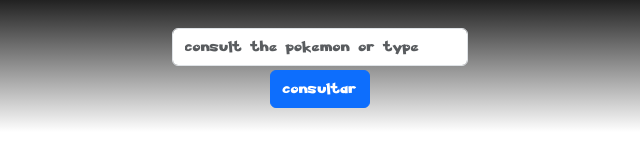
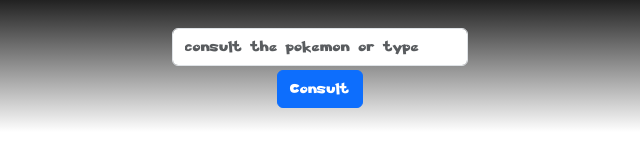
Before and after one commit to SaulloPontes/Pokedex, a plain HTML site: page index.html in a window 1280 px wide. Shown: the part 166-330 px from the top of the page, 320-960 px from the left. Drawn offline with nearby package versions, Linux system fonts and the light colour scheme.

Commit message:
Update index.html

```diff
--- a/index.html
+++ b/index.html
@@ -59,7 +59,7 @@
         <div class="mb-4" >
 
           <input type="text" id="pokemonInput" name="pokemon" class="form-control" placeholder="consult the pokemon or type" required>
-          <button type="submit" class="btn btn-primary mt-1 ">consultar</button>
+          <button type="submit" class="btn btn-primary mt-1 ">Consult</button>
 
         </div>
 
```
